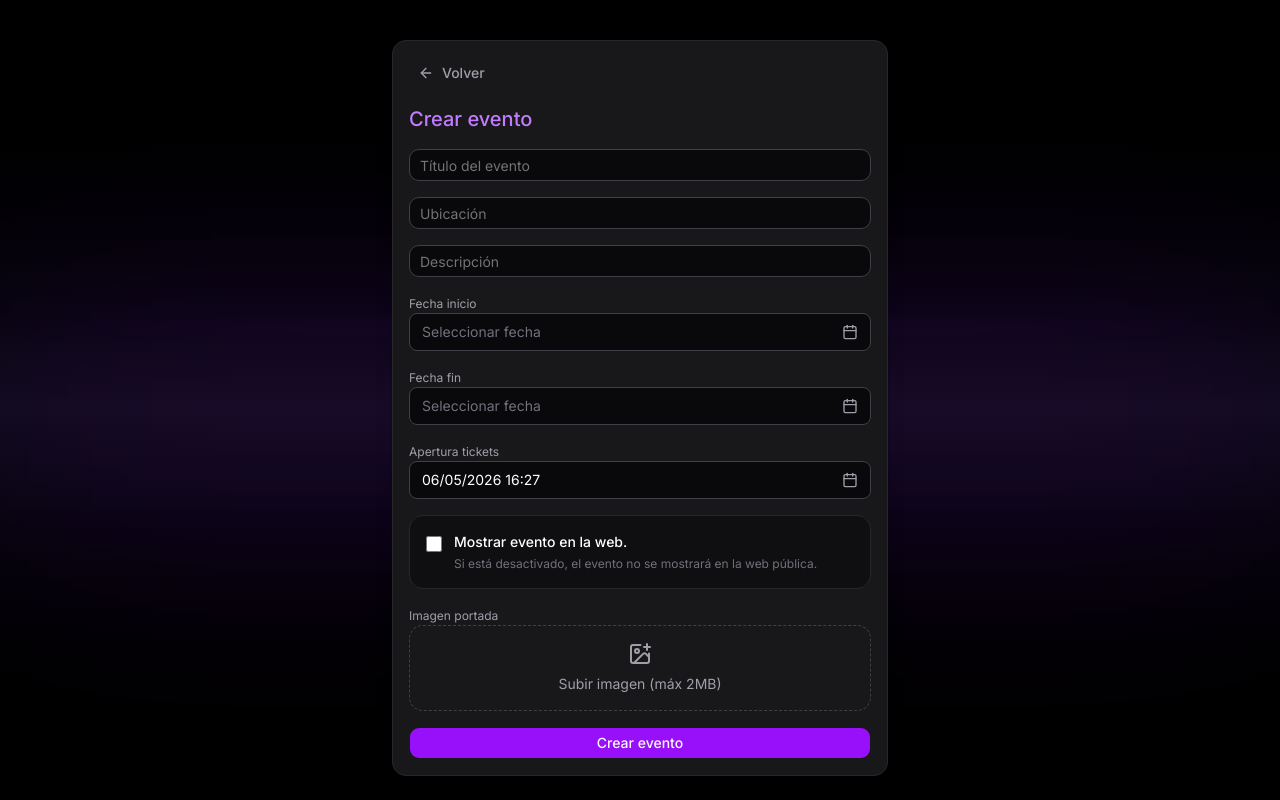
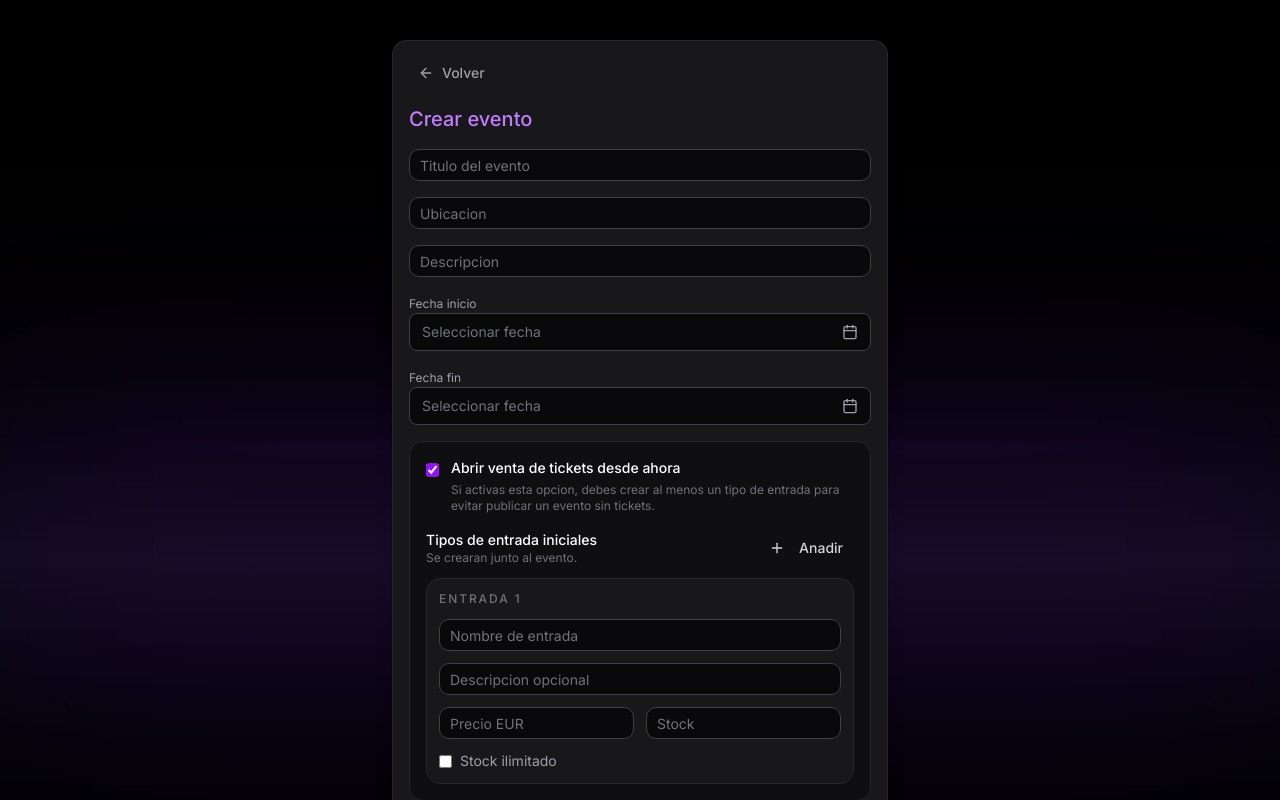
Before and after one commit to alteregoexperience/alterego-web, a Next.js app: page /gestion/eventos/nuevo in a window 1280 px wide. Shown: the top 800 px of the page. Built offline with nearby package versions, Linux system fonts and the light colour scheme; no server answers.

Commit message:
FEAT Se obliga a crear minimo 1 entrada si se abre ahora la venta de tickets

```diff
--- a/app/api/events/create/route.ts
+++ b/app/api/events/create/route.ts
@@ -1,6 +1,14 @@
 import { NextResponse } from "next/server";
 import { checkAuth } from "@/lib/auth";
 import { supabaseAdmin } from "@/lib/supabaseAdmin";
+
+type InitialTicketType = {
+  name?: string;
+  description?: string;
+  price?: string | number;
+  stock?: string | number;
+  unlimited?: boolean;
+};
 
 function generateSlug(title: string) {
   return title
@@ -25,15 +33,64 @@ export async function POST(req: Request) {
     location,
     description,
     ticket_sales_start_at,
+    ticket_sales_start_now,
+    initial_ticket_types,
     cover_image_url,
     is_visible,
   } = await req.json();
 
   if (!title || !starts_at) {
     return NextResponse.json(
-      { error: "Título y fecha son obligatorios" },
+      { error: "Titulo y fecha son obligatorios" },
       { status: 400 },
     );
+  }
+
+  const initialTicketTypes = Array.isArray(initial_ticket_types)
+    ? (initial_ticket_types as InitialTicketType[])
+    : [];
+
+  const salesStart = ticket_sales_start_now
+    ? new Date().toISOString()
+    : ticket_sales_start_at || new Date().toISOString();
+
+  if (ticket_sales_start_now && initialTicketTypes.length === 0) {
+    return NextResponse.json(
+      {
+        error:
+          "Si la venta se abre ahora, debes crear al menos un tipo de entrada",
+      },
+      { status: 400 },
+    );
+  }
+
+  const normalizedTicketTypes = initialTicketTypes.map((ticket, index) => ({
+    name: String(ticket.name ?? "").trim(),
+    description: String(ticket.description ?? "").trim() || null,
+    price: Number(ticket.price),
+    stock: ticket.unlimited ? null : Number(ticket.stock),
+    sold: 0,
+    status: "active",
+    order_index: index,
+  }));
+
+  for (const ticket of normalizedTicketTypes) {
+    if (!ticket.name || Number.isNaN(ticket.price) || ticket.price < 0) {
+      return NextResponse.json(
+        { error: "Revisa nombre y precio de las entradas" },
+        { status: 400 },
+      );
+    }
+
+    if (
+      ticket.stock !== null &&
+      (!Number.isInteger(ticket.stock) || ticket.stock < 0)
+    ) {
+      return NextResponse.json(
+        { error: "El stock de las entradas debe ser un numero valido" },
+        { status: 400 },
+      );
+    }
   }
 
   const slugBase = generateSlug(title);
@@ -55,21 +112,48 @@ export async function POST(req: Request) {
     counter++;
   }
 
-  const { error } = await supabaseAdmin.from("events").insert({
+  const { data: event, error } = await supabaseAdmin
+    .from("events")
+    .insert({
       title: title.trim(),
       slug,
       starts_at,
       ends_at: ends_at || null,
       location: location || null,
       description: description || null,
-    ticket_sales_start_at: ticket_sales_start_at || new Date().toISOString(),
+      ticket_sales_start_at: salesStart,
       cover_image_url: cover_image_url || null,
       status: "upcoming",
       is_visible: Boolean(is_visible),
-  });
+    })
+    .select("id")
+    .single();
 
-  if (error) {
-    return NextResponse.json({ error: error.message }, { status: 500 });
+  if (error || !event) {
+    return NextResponse.json(
+      { error: error?.message || "No se pudo crear el evento" },
+      { status: 500 },
+    );
+  }
+
+  if (normalizedTicketTypes.length > 0) {
+    const { error: ticketTypesError } = await supabaseAdmin
+      .from("event_ticket_types")
+      .insert(
+        normalizedTicketTypes.map((ticket) => ({
+          ...ticket,
+          event_id: event.id,
+        })),
+      );
+
+    if (ticketTypesError) {
+      await supabaseAdmin.from("events").delete().eq("id", event.id);
+
+      return NextResponse.json(
+        { error: ticketTypesError.message },
+        { status: 500 },
+      );
+    }
   }
 
   return NextResponse.json({ success: true });
--- a/app/gestion/eventos/nuevo/page.tsx
+++ b/app/gestion/eventos/nuevo/page.tsx
@@ -8,7 +8,23 @@ import { supabase } from "@/lib/supabase";
 import { Card, CardContent, CardHeader, CardTitle } from "@/components/ui/card";
 import { Input } from "@/components/ui/input";
 import { Button } from "@/components/ui/button";
-import { ArrowLeft, ImagePlus } from "lucide-react";
+import { ArrowLeft, ImagePlus, Plus, Trash2 } from "lucide-react";
+
+type DraftTicketType = {
+  name: string;
+  description: string;
+  price: string;
+  stock: string;
+  unlimited: boolean;
+};
+
+const emptyTicket = (): DraftTicketType => ({
+  name: "",
+  description: "",
+  price: "",
+  stock: "",
+  unlimited: false,
+});
 
 export default function CrearEventoPage() {
   const router = useRouter();
@@ -19,6 +35,10 @@ export default function CrearEventoPage() {
   const [startsAt, setStartsAt] = useState("");
   const [endsAt, setEndsAt] = useState("");
   const [ticketsAt, setTicketsAt] = useState(new Date().toISOString());
+  const [ticketSalesStartNow, setTicketSalesStartNow] = useState(true);
+  const [initialTickets, setInitialTickets] = useState<DraftTicketType[]>([
+    emptyTicket(),
+  ]);
   const [isVisible, setIsVisible] = useState(false);
 
   const [coverFile, setCoverFile] = useState<File | null>(null);
@@ -39,11 +59,28 @@ export default function CrearEventoPage() {
     setPreview(URL.createObjectURL(file));
   };
 
+  const updateInitialTicket = (
+    index: number,
+    values: Partial<DraftTicketType>,
+  ) => {
+    setInitialTickets((prev) =>
+      prev.map((ticket, ticketIndex) =>
+        ticketIndex === index ? { ...ticket, ...values } : ticket,
+      ),
+    );
+  };
+
+  const removeInitialTicket = (index: number) => {
+    setInitialTickets((prev) =>
+      prev.filter((_, itemIndex) => itemIndex !== index),
+    );
+  };
+
   const createEvent = async () => {
     setError("");
 
     if (!title.trim()) {
-      setError("El título es obligatorio");
+      setError("El titulo es obligatorio");
       return;
     }
 
@@ -52,11 +89,38 @@ export default function CrearEventoPage() {
       return;
     }
 
+    const validInitialTickets = initialTickets.filter(
+      (ticket) => ticket.name.trim() || ticket.price.trim(),
+    );
+
+    if (ticketSalesStartNow && validInitialTickets.length === 0) {
+      setError("Si la venta abre ahora, crea al menos un tipo de entrada");
+      return;
+    }
+
+    for (const ticket of validInitialTickets) {
+      if (
+        !ticket.name.trim() ||
+        Number(ticket.price) < 0 ||
+        ticket.price === ""
+      ) {
+        setError("Revisa nombre y precio de las entradas");
+        return;
+      }
+
+      if (
+        !ticket.unlimited &&
+        (ticket.stock === "" || Number(ticket.stock) < 0)
+      ) {
+        setError("Indica un stock valido o marca stock ilimitado");
+        return;
+      }
+    }
+
     setLoading(true);
 
     let coverImageUrl: string | null = null;
 
-    // 🔥 1. Subir imagen
     if (coverFile) {
       const fileExt = coverFile.name.split(".").pop();
       const fileName = `event-${Date.now()}.${fileExt}`;
@@ -78,7 +142,6 @@ export default function CrearEventoPage() {
       coverImageUrl = data.publicUrl;
     }
 
-    // 🔥 2. Crear evento
     const res = await fetch("/api/events/create", {
       method: "POST",
       headers: {
@@ -91,6 +154,8 @@ export default function CrearEventoPage() {
         starts_at: startsAt,
         ends_at: endsAt || null,
         ticket_sales_start_at: ticketsAt,
+        ticket_sales_start_now: ticketSalesStartNow,
+        initial_ticket_types: ticketSalesStartNow ? validInitialTickets : [],
         cover_image_url: coverImageUrl,
         is_visible: isVisible,
       }),
@@ -127,21 +192,21 @@ export default function CrearEventoPage() {
 
         <CardContent className="space-y-4">
           <Input
-            placeholder="Título del evento"
+            placeholder="Titulo del evento"
             value={title}
             onChange={(e) => setTitle(e.target.value)}
             className="bg-zinc-950 border-zinc-700 text-white"
           />
 
           <Input
-            placeholder="Ubicación"
+            placeholder="Ubicacion"
             value={location}
             onChange={(e) => setLocation(e.target.value)}
             className="bg-zinc-950 border-zinc-700 text-white"
           />
 
           <Input
-            placeholder="Descripción"
+            placeholder="Descripcion"
             value={description}
             onChange={(e) => setDescription(e.target.value)}
             className="bg-zinc-950 border-zinc-700 text-white"
@@ -157,9 +222,145 @@ export default function CrearEventoPage() {
             <DateTimePicker value={endsAt} onChange={setEndsAt} />
           </div>
 
-          <div>
-            <label className="text-xs text-zinc-400">Apertura tickets</label>
-            <DateTimePicker value={ticketsAt} onChange={setTicketsAt} />
+          <div className="rounded-xl border border-zinc-800 bg-zinc-950/60 p-4 space-y-4">
+            <label className="flex items-start gap-3">
+              <input
+                type="checkbox"
+                checked={ticketSalesStartNow}
+                onChange={(e) => setTicketSalesStartNow(e.target.checked)}
+                className="mt-1 h-4 w-4 accent-purple-600"
+              />
+              <div>
+                <span className="text-sm font-medium text-white">
+                  Abrir venta de tickets desde ahora
+                </span>
+                <p className="text-xs text-zinc-500 mt-1">
+                  Si activas esta opcion, debes crear al menos un tipo de
+                  entrada para evitar publicar un evento sin tickets.
+                </p>
+              </div>
+            </label>
+
+            {!ticketSalesStartNow && (
+              <div>
+                <label className="text-xs text-zinc-400">
+                  Fecha apertura tickets
+                </label>
+                <DateTimePicker value={ticketsAt} onChange={setTicketsAt} />
+              </div>
+            )}
+
+            {ticketSalesStartNow && (
+              <div className="space-y-3">
+                <div className="flex items-center justify-between">
+                  <div>
+                    <p className="text-sm font-medium text-white">
+                      Tipos de entrada iniciales
+                    </p>
+                    <p className="text-xs text-zinc-500">
+                      Se crearan junto al evento.
+                    </p>
+                  </div>
+
+                  <Button
+                    type="button"
+                    variant="ghost"
+                    onClick={() =>
+                      setInitialTickets((prev) => [...prev, emptyTicket()])
+                    }
+                    className="text-zinc-300 hover:bg-zinc-800 hover:text-white"
+                  >
+                    <Plus className="mr-2 h-4 w-4" />
+                    Anadir
+                  </Button>
+                </div>
+
+                {initialTickets.map((ticket, index) => (
+                  <div
+                    key={index}
+                    className="rounded-xl border border-zinc-800 bg-zinc-900 p-3 space-y-3"
+                  >
+                    <div className="flex items-center justify-between gap-3">
+                      <p className="text-xs font-medium uppercase tracking-[0.16em] text-zinc-500">
+                        Entrada {index + 1}
+                      </p>
+                      {initialTickets.length > 1 && (
+                        <button
+                          type="button"
+                          onClick={() => removeInitialTicket(index)}
+                          className="text-zinc-500 hover:text-red-400"
+                        >
+                          <Trash2 className="h-4 w-4" />
+                        </button>
+                      )}
+                    </div>
+
+                    <Input
+                      placeholder="Nombre de entrada"
+                      value={ticket.name}
+                      onChange={(e) =>
+                        updateInitialTicket(index, { name: e.target.value })
+                      }
+                      className="bg-zinc-950 border-zinc-700 text-white"
+                    />
+
+                    <Input
+                      placeholder="Descripcion opcional"
+                      value={ticket.description}
+                      onChange={(e) =>
+                        updateInitialTicket(index, {
+                          description: e.target.value,
+                        })
+                      }
+                      className="bg-zinc-950 border-zinc-700 text-white"
+                    />
+
+                    <div className="grid grid-cols-2 gap-3">
+                      <Input
+                        placeholder="Precio EUR"
+                        type="number"
+                        min="0"
+                        value={ticket.price}
+                        onChange={(e) =>
+                          updateInitialTicket(index, { price: e.target.value })
+                        }
+                        className="bg-zinc-950 border-zinc-700 text-white"
+                      />
+
+                      {!ticket.unlimited && (
+                        <Input
+                          placeholder="Stock"
+                          type="number"
+                          min="0"
+                          value={ticket.stock}
+                          onChange={(e) =>
+                            updateInitialTicket(index, {
+                              stock: e.target.value,
+                            })
+                          }
+                          className="bg-zinc-950 border-zinc-700 text-white"
+                        />
+                      )}
+                    </div>
+
+                    <label className="flex items-center gap-2 text-sm text-zinc-400">
+                      <input
+                        type="checkbox"
+                        checked={ticket.unlimited}
+                        onChange={(e) =>
+                          updateInitialTicket(index, {
+                            unlimited: e.target.checked,
+                            stock: e.target.checked ? "" : ticket.stock,
+                          })
+                        }
+                        className="accent-purple-600"
+                      />
+                      Stock ilimitado
+                    </label>
+                  </div>
+                ))}
+              </div>
+            )}
           </div>
 
           <div className="flex items-start gap-3 rounded-xl border border-zinc-800 bg-zinc-950/60 p-4">
@@ -180,12 +381,11 @@ export default function CrearEventoPage() {
               </label>
 
               <p className="text-xs text-zinc-500 mt-1">
-                Si está desactivado, el evento no se mostrará en la web pública.
+                Si esta desactivado, el evento no se mostrara en la web publica.
               </p>
             </div>
           </div>
 
-          {/* 🔥 INPUT IMAGEN PRO */}
           <div className="space-y-2">
             <label className="text-xs text-zinc-400">Imagen portada</label>
 
@@ -193,7 +393,7 @@ export default function CrearEventoPage() {
               <label className="flex flex-col items-center gap-2 cursor-pointer">
                 <ImagePlus className="text-zinc-400" />
                 <span className="text-sm text-zinc-400">
-                  Subir imagen (máx 2MB)
+                  Subir imagen max 2MB
                 </span>
                 <input
                   type="file"
@@ -207,8 +407,10 @@ export default function CrearEventoPage() {
             </div>
 
             {preview && (
+              // eslint-disable-next-line @next/next/no-img-element
               <img
                 src={preview}
+                alt="Vista previa de portada"
                 className="rounded-xl mt-2 max-h-40 object-cover"
               />
             )}
```
Lines whose indentation alone changed are shown as unchanged.
